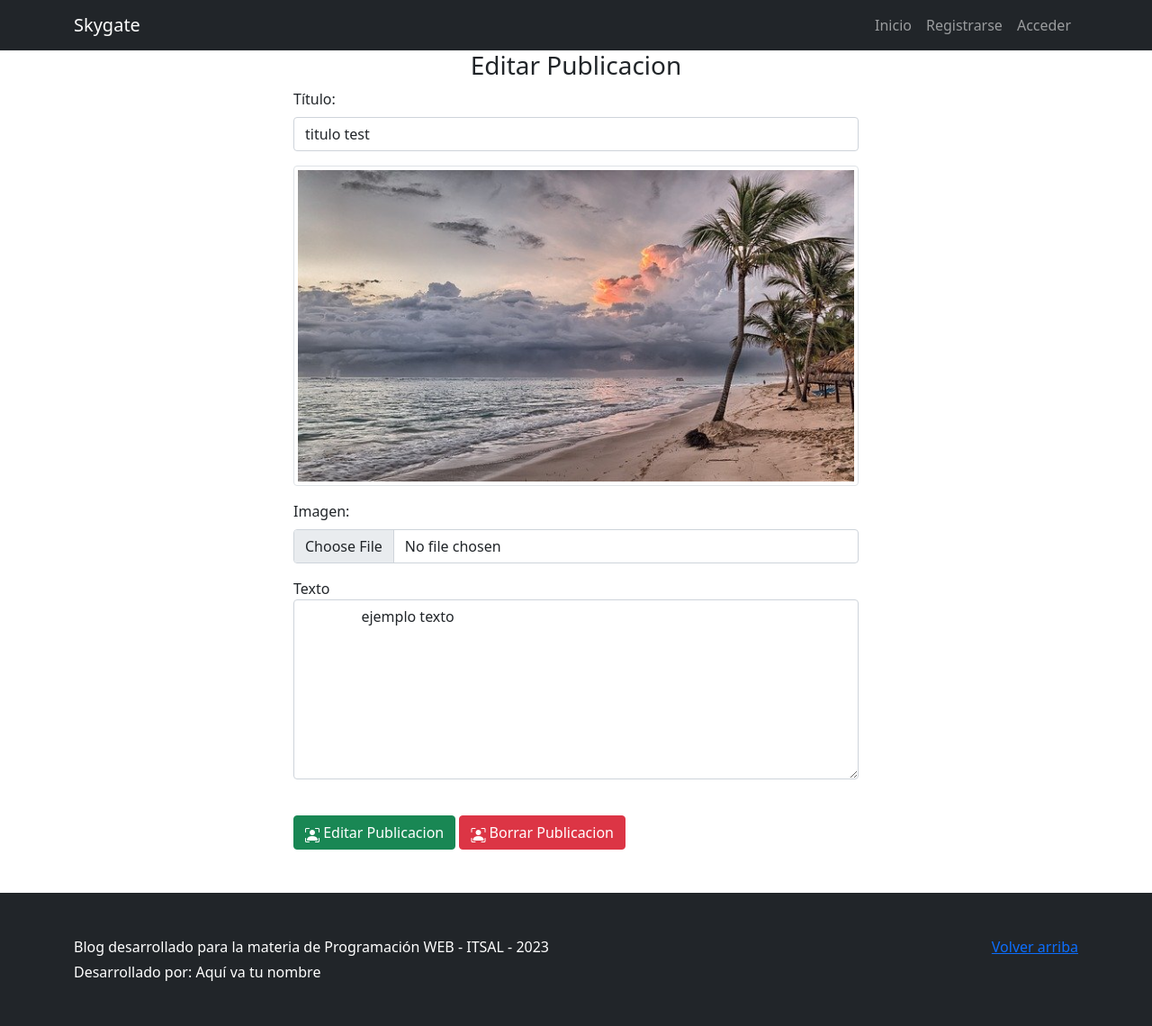
After one commit to Benquime1985/Blog2023, a PHP site: page /admin/editar_publi.php in a window 1280 px wide. The commit adds this page. Shown: the whole page at 90% size. Run offline with PHP 8.4, Linux system fonts and the light colour scheme; some libraries are stand-ins or nearby versions; some web fonts are replaced.

Commit message:
Respal 14

```diff
--- /dev/null
+++ b/admin/editar_publi.php
@@ -0,0 +1,45 @@
+<?php include("../includes/header.php") ?>
+
+<div class="row">
+
+    </div>
+
+<div class="row">
+        <div class="col-sm-12">
+            <h3 class="text-center">Editar Publicacion</h3>
+        </div>
+    </div>
+    <div class="row">
+        <div class="col-sm-6 offset-3">
+        <form method="POST" action="" enctype="multipart/form-data">
+
+            <input type="hidden" name="id" value="4">
+
+            <div class="mb-3">
+                <label for="titulo" class="form-label">Título:</label>
+                <input type="text" class="form-control" name="titulo" id="titulo" value="titulo test">
+            </div>
+
+            <div class="mb-3">
+                <img class="img-fluid img-thumbnail" src="../img/articulos/img4.jpg">
+            </div>
+
+            <div class="mb-3">
+                <label for="imagen" class="form-label">Imagen:</label>
+                <input type="file" class="form-control" name="imagen" id="imagen" placeholder="Selecciona una imagen">
+            </div>
+            <div class="mb-3">
+                <label for="texto">Texto</label>
+                <textarea class="form-control" placeholder="Escriba el texto de su artículo" name="texto" style="height: 200px">
+               ejemplo texto
+                </textarea>
+            </div>
+
+            <br />
+            <button type="submit" name="editarArticulo" class="btn btn-success float-left"><i class="bi bi-person-bounding-box"></i> Editar Publicacion</button>
+
+            <button type="submit" name="borrarArticulo" class="btn btn-danger float-right"><i class="bi bi-person-bounding-box"></i> Borrar Publicacion</button>
+            </form>
+        </div>
+    </div>
+<?php include("../includes/footer.php") ?>
```
Also changed, not shown: admin/publicaciones.php (+9 -3 lines), modelos/Publicacion.php (+9 -2 lines).
